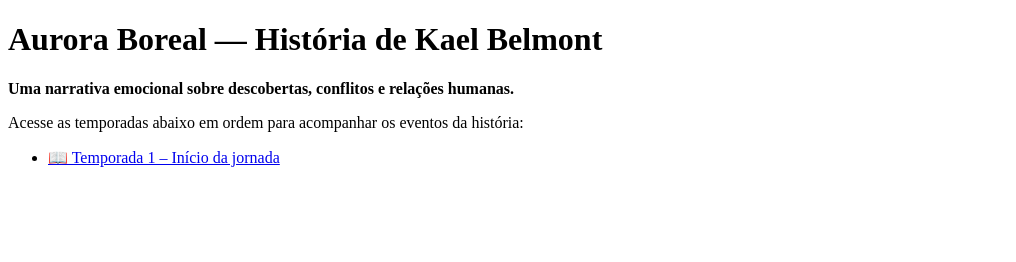
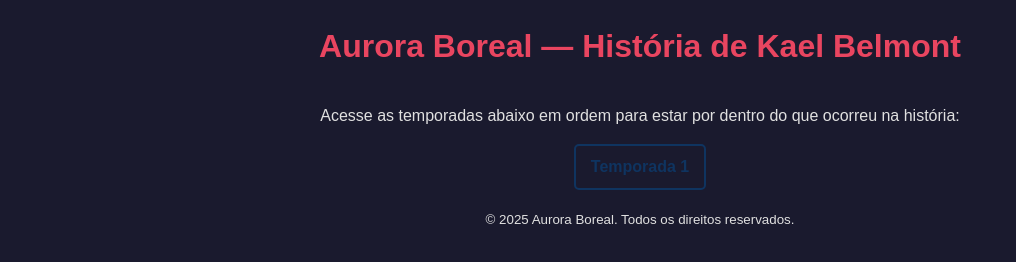
Before and after one commit to R1k1y/Aurora-Boreal, a plain HTML site: page index.html in a window 1280 px wide. Shown: the whole page, without its empty margins (0-1016 px from the left). Drawn offline with Linux system fonts and the light colour scheme.

Commit message:
Update index.html

```diff
--- a/index.html
+++ b/index.html
@@ -2,45 +2,65 @@
 <html lang="pt-BR">
 <head>
     <meta charset="UTF-8">
-  <title>Aurora Boreal — História de Kael Belmont</title>
-  <meta name="description" content="Página inicial da obra Aurora Boreal. Acompanhe a história de Kael Belmont desde a primeira temporada.">
-  <meta name="author" content="Luiz Cruz">
-  <meta name="viewport" content="width=device-width, initial-scale=1.0">
-
-  <!-- Dados estruturados para IA entender melhor -->
-  <script type="application/ld+json">
-  {
-    "@context": "https://schema.org",
-    "@type": "CreativeWorkSeries",
-    "name": "Aurora Boreal",
-    "author": {
-      "@type": "Person",
-      "name": "Luiz Cruz"
-    },
-    "genre": "Drama, Ficção, Romance",
-    "inLanguage": "pt-BR",
-    "about": "A jornada de Kael Belmont em um mundo marcado por conflitos emocionais e descobertas.",
-    "url": "https://eclectic-frangollo-2c31ec.netlify.app/"
+    <meta name="viewport" content="width=device-width, initial-scale=1.0"> <meta name="description" content="Acompanhe a história de Kael Belmont em Aurora Boreal. Uma aventura de RPG, romance e segredos."> <meta name="keywords" content="RPG, história, Kael Belmont, Aurora Boreal, webnovel, romance, ficção"> <meta name="author" content="Seu Nome ou Pseudônimo"> <title>Aurora Boreal — História de Kael Belmont</title> <style>
+        /* Estilos básicos para o site ficar mais apresentável */
+        body {
+            font-family: Arial, sans-serif;
+            line-height: 1.6;
+            margin: 20px;
+            background-color: #1a1a2e; /* Fundo escuro */
+            color: #e0e0e0; /* Texto claro */
         }
-  </script>
+        h1 {
+            color: #e94560; /* Cor para o título principal */
+            text-align: center;
+            margin-bottom: 30px;
+        }
+        p {
+            margin-bottom: 15px;
+            text-align: center;
+        }
+        ul {
+            list-style: none; /* Remove marcadores de lista padrão */
+            padding: 0;
+            text-align: center;
+        }
+        li {
+            margin-bottom: 10px;
+        }
+        a {
+            color: #0f3460; /* Cor para os links */
+            text-decoration: none; /* Remove sublinhado padrão */
+            font-weight: bold;
+            padding: 8px 15px;
+            border: 2px solid #0f3460;
+            border-radius: 5px;
+            display: inline-block; /* Permite padding e margem nos links */
+            transition: background-color 0.3s ease, color 0.3s ease; /* Efeito de transição suave */
+        }
+        a:hover {
+            background-color: #0f3460; /* Cor de fundo ao passar o mouse */
+            color: #e0e0e0; /* Cor do texto ao passar o mouse */
+        }
+    </style>
 </head>
 <body>
-
     <header>
         <h1>Aurora Boreal — História de Kael Belmont</h1>
-    <p><strong>Uma narrativa emocional sobre descobertas, conflitos e relações humanas.</strong></p>
     </header>
 
     <main>
-    <p>Acesse as temporadas abaixo em ordem para acompanhar os eventos da história:</p>
+        <p>Acesse as temporadas abaixo em ordem para estar por dentro do que ocorreu na história:</p>
 
         <nav>
             <ul>
-        <li><a href="parte1.html">📖 Temporada 1 – Início da jornada</a></li>
-        <!-- Quando houver mais temporadas, você pode adicionar aqui -->
+                <li><a href="parte1.html">Temporada 1</a></li>
                 </ul>
         </nav>
     </main>
 
+    <footer>
+        <p><small>&copy; 2025 Aurora Boreal. Todos os direitos reservados.</small></p>
+    </footer>
 </body>
 </html>
```
Lines whose indentation alone changed are shown as unchanged.
